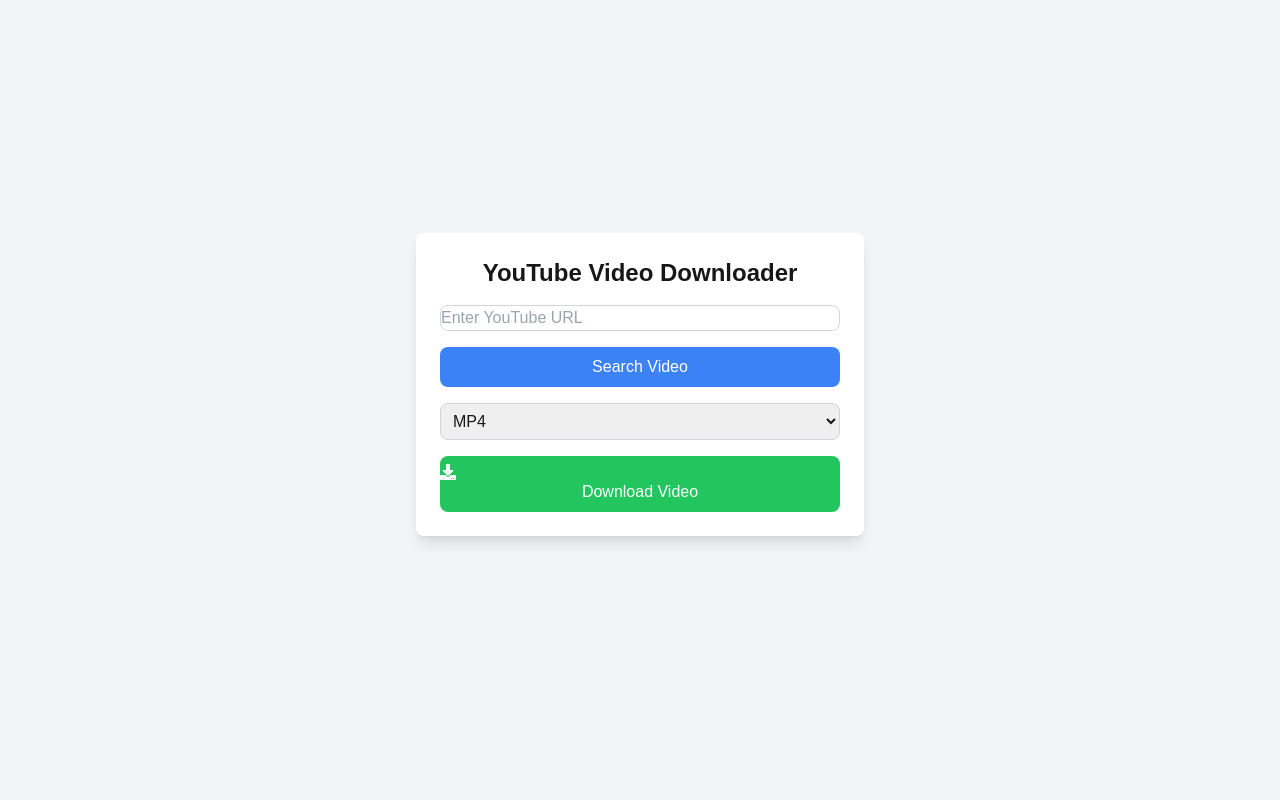
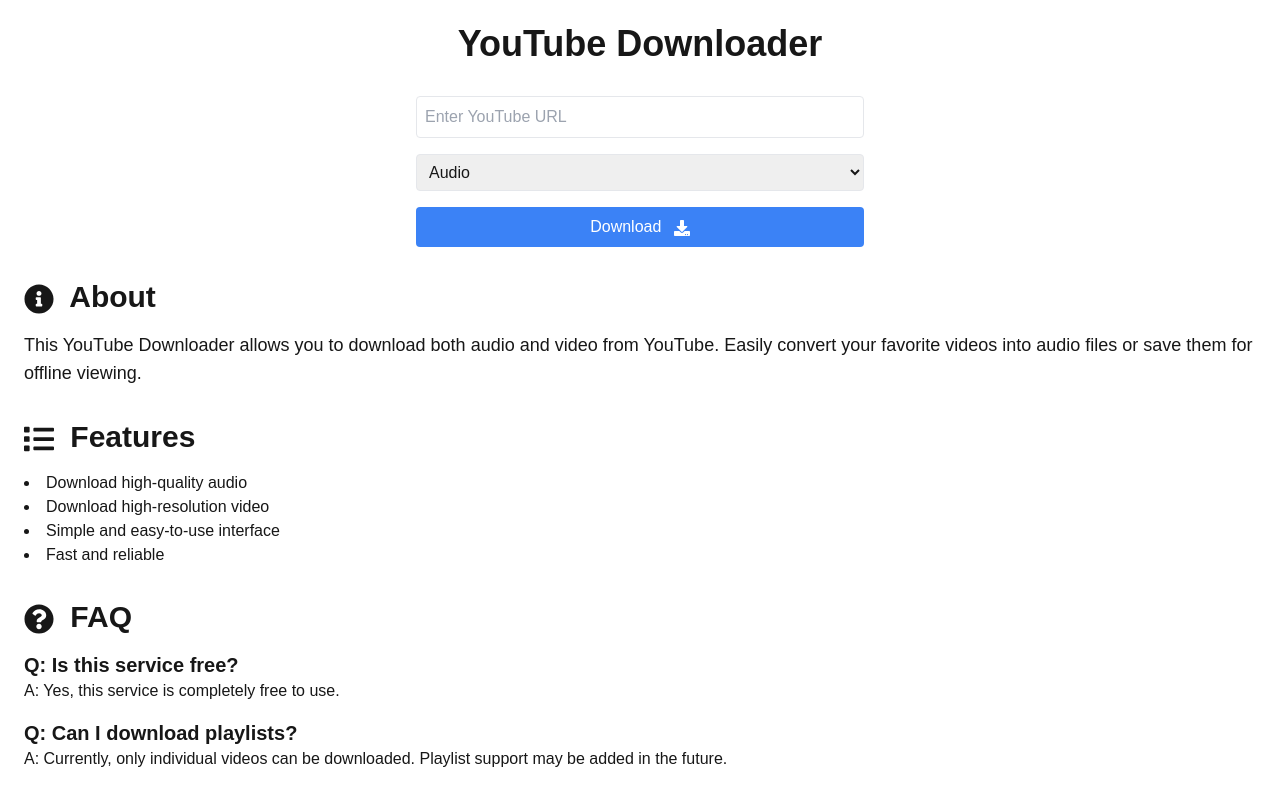
Before and after one commit to emapg/nextjs-ytdl, a Next.js app: page / in a window 1280 px wide. Shown: the top 806 px of the page. Built offline with nearby package versions, Linux system fonts and the light colour scheme.

Commit message:
Update page.tsx

```diff
--- a/app/page.tsx
+++ b/app/page.tsx
@@ -1,114 +1,88 @@
 'use client';
 
 import { useState } from 'react';
-import { FaDownload, FaSpinner } from 'react-icons/fa';
-import Image from 'next/image'; // Import Image from next/image
+import axios from 'axios';
+import { FaDownload, FaInfoCircle, FaList, FaQuestionCircle } from 'react-icons/fa';
 
 export default function Home() {
     const [url, setUrl] = useState('');
-  const [format, setFormat] = useState('mp4');
+    const [type, setType] = useState('audio');
     const [loading, setLoading] = useState(false);
-  const [message, setMessage] = useState('');
-  const [videoDetails, setVideoDetails] = useState<{ title: string; thumbnail: string } | null>(null);
-
-  const handleSearch = async () => {
-    if (!url) {
-      setMessage('Please enter a valid YouTube URL');
-      return;
-    }
-
-    try {
-      const response = await fetch(`/api/video-details?url=${encodeURIComponent(url)}`);
-      if (!response.ok) {
-        const error = await response.json();
-        setMessage(error.error || 'Failed to fetch video details.');
-        return;
-      }
-      const data = await response.json();
-      if (data.title && data.thumbnail) {
-        setVideoDetails({ title: data.title, thumbnail: data.thumbnail });
-      } else {
-        setMessage('No video details found.');
-      }
-    } catch (error) {
-      console.error('Error fetching video details:', error);
-      setMessage('An error occurred while fetching video details.');
-    }
-  };
 
     const handleDownload = async () => {
-    if (!url) {
-      setMessage('Please enter a valid YouTube URL');
-      return;
-    }
-
         setLoading(true);
-    setMessage('');
-
-    const response = await fetch(`/api/download?url=${encodeURIComponent(url)}&format=${format}`);
-
-    if (!response.ok) {
-      const error = await response.json();
-      setMessage(error.error || 'An error occurred while downloading.');
-      setLoading(false);
-      return;
-    }
-
-    const blob = await response.blob();
+        try {
+            const response = await axios.get(`/api/download`, {
+                params: { url, type },
+                responseType: 'blob',
+            });
+            const blob = new Blob([response.data], { type: response.data.type });
             const link = document.createElement('a');
             link.href = window.URL.createObjectURL(blob);
-    link.download = `video.${format}`;
+            link.download = `${type}.${response.data.type.split('/')[1]}`;
             link.click();
-
+        } catch (error) {
+            alert('Failed to download');
+        }
         setLoading(false);
-    setMessage('Download started successfully!');
     };
 
     return (
-    <div className="flex flex-col items-center justify-center min-h-screen bg-gray-100">
-      <div className="bg-white shadow-lg rounded-lg p-6 max-w-md w-full mb-8">
-        <h1 className="text-2xl font-bold text-center mb-4">YouTube Video Downloader</h1>
+        <div className="container mx-auto p-6">
+            <h1 className="text-4xl font-bold text-center mb-8">YouTube Downloader</h1>
+            <div className="flex flex-col items-center mb-8">
                 <input
                     type="text"
                     placeholder="Enter YouTube URL"
                     value={url}
                     onChange={(e) => setUrl(e.target.value)}
-          className="border border-gray-300 rounded-lg p- 2 w-full mb-4"
+                    className="p-2 mb-4 border rounded w-full max-w-md"
                 />
-        <button
-          onClick={handleSearch}
-          className="bg-blue-500 text-white rounded-lg py-2 hover:bg-blue-600 w-full mb-4"
+                <select
+                    value={type}
+                    onChange={(e) => setType(e.target.value)}
+                    className="p-2 mb-4 border rounded w-full max-w-md"
                 >
-          Search Video
-        </button>
-        {videoDetails && (
-          <div className="mb-4">
-            <h2 className="text-lg font-semibold">{videoDetails.title}</h2>
-            {videoDetails.thumbnail && (
-              <Image
-                src={videoDetails.thumbnail}
-                alt="Video Thumbnail"
-                width={500}
-                height={300}
-                className="rounded-lg mb-2"
-              />
-            )}
-          </div>
-        )}
-        <select value={format} onChange={(e) => setFormat(e.target.value)} className="border border-gray-300 rounded-lg p-2 w-full mb-4">
-          <option value="mp4">MP4</option>
-          <option value="mp3">MP3</option>
+                    <option value="audio">Audio</option>
+                    <option value="video">Video</option>
                 </select>
                 <button
                     onClick={handleDownload}
-          className={`bg-green-500 text-white rounded-lg py-2 hover:bg-green-600 w-full ${loading ? 'opacity-50 cursor-not-allowed' : ''}`}
+                    className="p-2 bg-blue-500 text-white rounded w-full max-w-md"
                     disabled={loading}
                 >
-          {loading ? <FaSpinner className="animate-spin" /> : <FaDownload className="mr-2" />}
-          Download Video
+                    {loading ? 'Downloading...' : 'Download'} <FaDownload className="inline ml-2" />
                 </button>
-        {message && <p className="text-red-500 text-center mt-4">{message}</p>}
             </div>
+
+            <section className="mb-8">
+                <h2 className="text-3xl font-bold mb-4"><FaInfoCircle className="inline mr-2" /> About</h2>
+                <p className="text-lg">
+                    This YouTube Downloader allows you to download both audio and video from YouTube. Easily convert your favorite videos into audio files or save them for offline viewing.
+                </p>
+            </section>
+
+            <section className="mb-8">
+                <h2 className="text-3xl font-bold mb-4"><FaList className="inline mr-2" /> Features</h2>
+                <ul className="list-disc list-inside">
+                    <li>Download high-quality audio</li>
+                    <li>Download high-resolution video</li>
+                    <li>Simple and easy-to-use interface</li>
+                    <li>Fast and reliable</li>
+                </ul>
+            </section>
+
+            <section className="mb-8">
+                <h2 className="text-3xl font-bold mb-4"><FaQuestionCircle className="inline mr-2" /> FAQ</h2>
+                <div className="mb-4">
+                    <h3 className="text-xl font-semibold">Q: Is this service free?</h3>
+                    <p>A: Yes, this service is completely free to use.</p>
+                </div>
+                <div className="mb-4">
+                    <h3 className="text-xl font-semibold">Q: Can I download playlists?</h3>
+                    <p>A: Currently, only individual videos can be downloaded. Playlist support may be added in the future.</p>
+                </div>
+            </section>
         </div>
     );
 }
```
Lines whose indentation alone changed are shown as unchanged.
